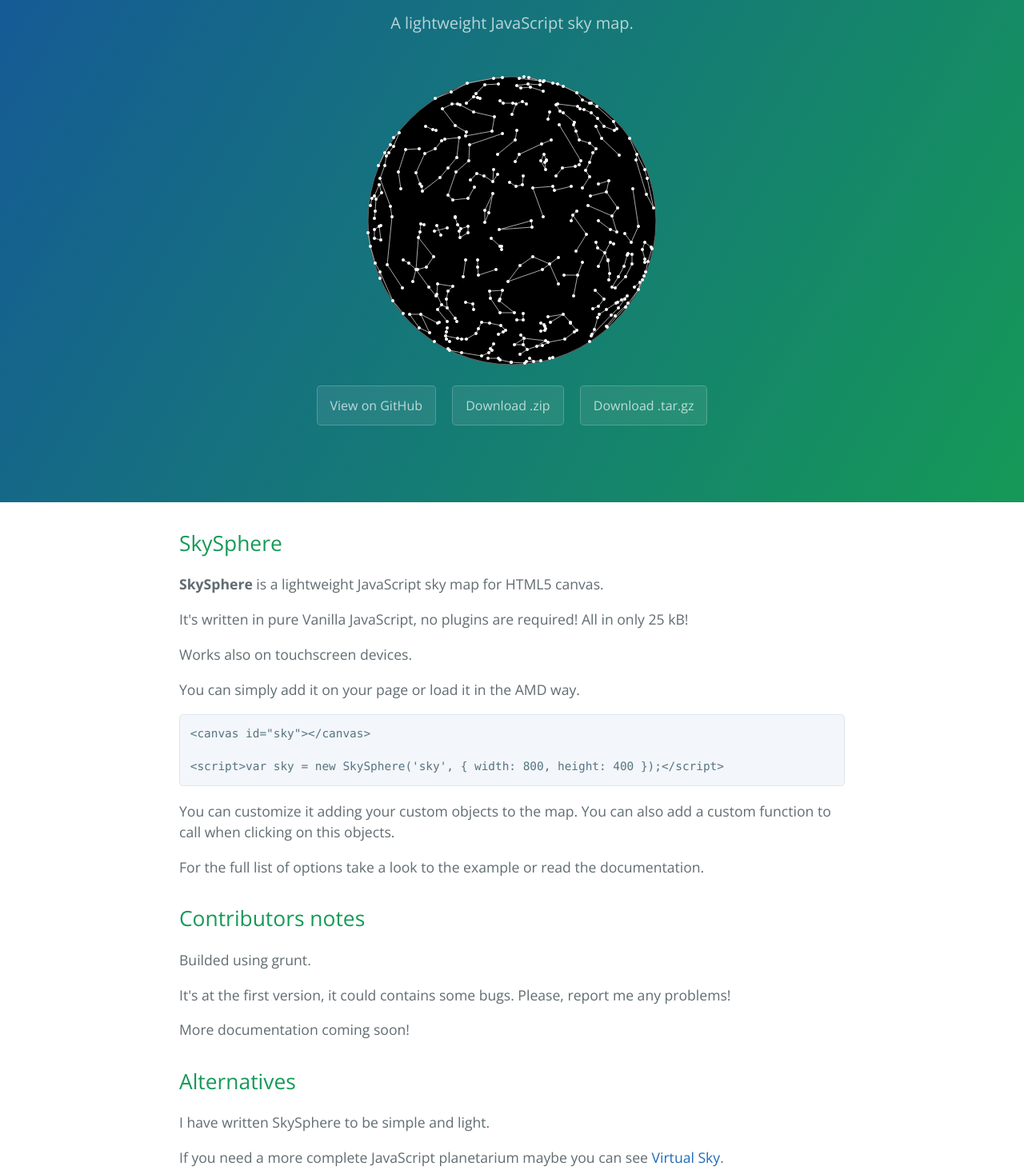
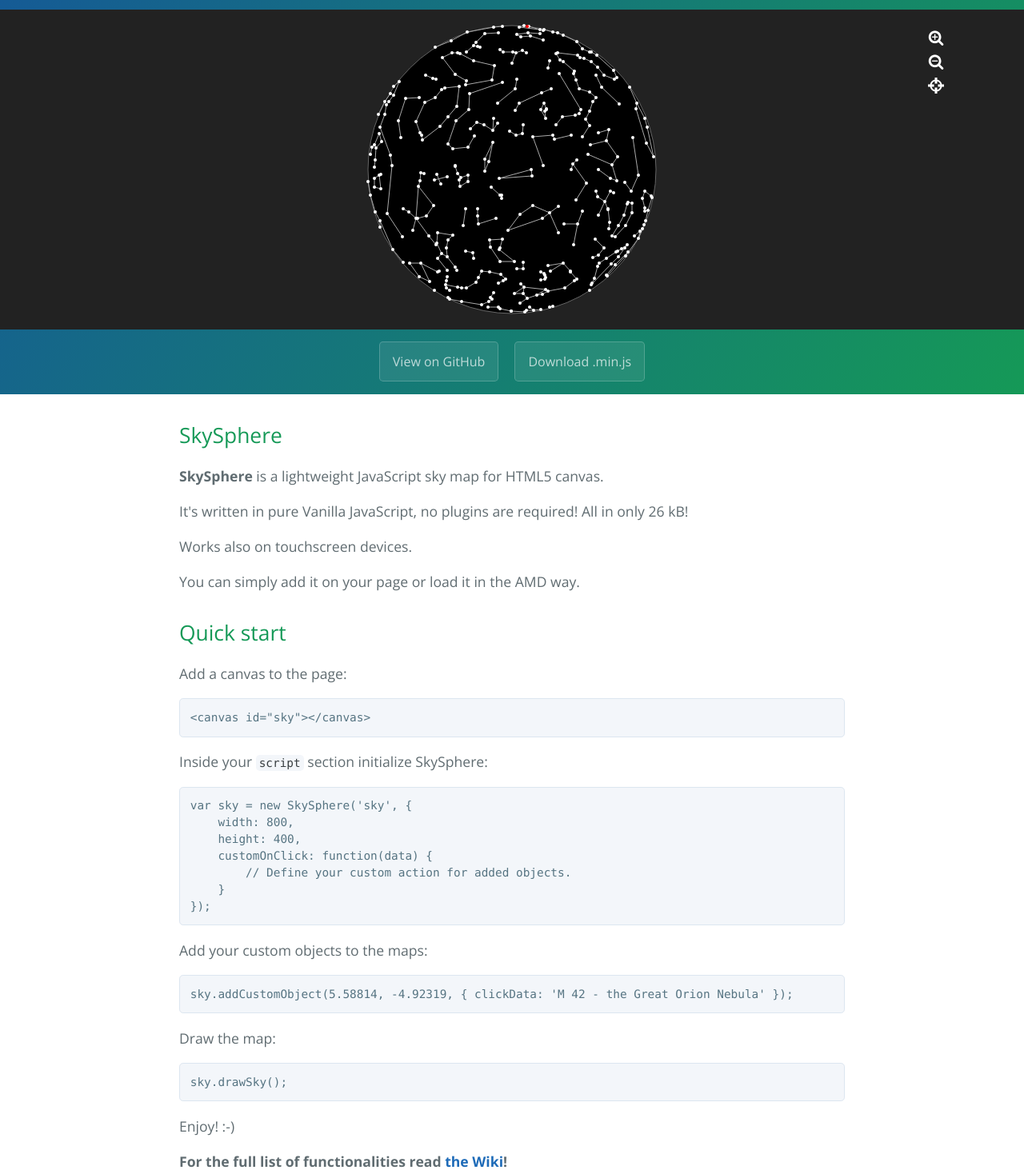
Before and after one commit to zonia3000/SkySphere, a website: page index.html in a window 1280 px wide. Shown: the part 161-1629 px from the top of the page at 80% size. Drawn offline with nearby package versions, Linux system fonts and the light colour scheme.

Commit message:
Site updated

```diff
--- a/index.html
+++ b/index.html
@@ -4,19 +4,25 @@
         <meta charset="UTF-8">
         <title>SkySphere by zonia3000</title>
         <meta name="viewport" content="width=device-width, initial-scale=1">
-    <link rel="stylesheet" type="text/css" href="stylesheets/normalize.css" media="screen">
-    <link href='https://fonts.googleapis.com/css?family=Open+Sans:400,700' rel='stylesheet' type='text/css'>
-    <link rel="stylesheet" type="text/css" href="stylesheets/stylesheet.css" media="screen">
-    <link rel="stylesheet" type="text/css" href="stylesheets/github-light.css" media="screen">
+        <link rel="stylesheet" type="text/css" href="stylesheets/normalize.css" media="screen"/>
+        <link href='https://fonts.googleapis.com/css?family=Open+Sans:400,700' rel='stylesheet' type='text/css'/>
+        <link rel="stylesheet" type="text/css" href="stylesheets/stylesheet.css" media="screen"/>
+        <link rel="stylesheet" type="text/css" href="stylesheets/github-light.css" media="screen"/>
+        <link rel="stylesheet" type="text/css" href="stylesheets/site.css" media="screen"/>
+        <link rel="stylesheet" type="text/css" href="stylesheets/fontello.css" media="screen"/>
     </head>
     <body>
         <section class="page-header">
             <h1 class="project-name">SkySphere</h1>
             <h2 class="project-tagline">A lightweight JavaScript sky map.</h2>
-      <canvas id="sky"></canvas><br/>
+            <div id="sky-wrapper">
+                <span class="icon icon-zoom-in" id="zoom-in"></span>
+                <span class="icon icon-zoom-out" id="zoom-out"></span>
+                <span class="icon icon-target" id="target" title="Go to M42"></span>
+                <canvas id="sky"></canvas>
+            </div>
             <a href="https://github.com/zonia3000/SkySphere" class="btn">View on GitHub</a>
-      <a href="https://github.com/zonia3000/SkySphere/zipball/master" class="btn">Download .zip</a>
-      <a href="https://github.com/zonia3000/SkySphere/tarball/master" class="btn">Download .tar.gz</a>
+            <a href="https://raw.githubusercontent.com/zonia3000/SkySphere/master/dist/sky-sphere.min.js" class="btn">Download .min.js</a>
         </section>
 
         <section class="main-content">
@@ -25,36 +31,39 @@
 
             <p><strong>SkySphere</strong> is a lightweight JavaScript sky map for HTML5 canvas.</p>
 
-<p>It's written in pure Vanilla JavaScript, no plugins are required! All in only 25 kB!</p>
+            <p>It's written in pure Vanilla JavaScript, no plugins are required! All in only 26 kB!</p>
 
             <p>Works also on touchscreen devices.</p>
 
             <p>You can simply add it on your page or load it in the AMD way.</p>
 
-<pre><code>&lt;canvas id="sky"&gt;&lt;/canvas&gt;
+            <h2>Quick start</h2>
 
-&lt;script&gt;var sky = new SkySphere('sky', { width: 800, height: 400 });&lt;/script&gt;
-</code></pre>
+            <p>Add a canvas to the page:</p>
 
-<p>You can customize it adding your custom objects to the map. You can also add a custom function to call when clicking on this objects.</p>
+            <pre>&lt;canvas id="sky"&gt;&lt;/canvas&gt;</pre>
 
-<p>For the full list of options take a look to the example or read the documentation.</p>
+            <p>Inside your <code>script</code> section initialize SkySphere:</p>
 
-<h2>
-<a id="contributors-notes" class="anchor" href="#contributors-notes" aria-hidden="true"><span class="octicon octicon-link"></span></a>Contributors notes</h2>
+            <pre>var sky = new SkySphere('sky', {
+    width: 800,
+    height: 400,
+    customOnClick: function(data) {
+        // Define your custom action for added objects.
+    }
+});</pre>
 
-<p>Builded using grunt.</p>
+            <p>Add your custom objects to the maps:</p>
 
-<p>It's at the first version, it could contains some bugs. Please, report me any problems!</p>
+            <pre>sky.addCustomObject(5.58814, -4.92319, { clickData: 'M 42 - the Great Orion Nebula' });</pre>
 
-<p>More documentation coming soon!</p>
+            <p>Draw the map:</p>
 
-<h2>
-<a id="alternatives" class="anchor" href="#alternatives" aria-hidden="true"><span class="octicon octicon-link"></span></a>Alternatives</h2>
+            <pre>sky.drawSky();</pre>
 
-<p>I have written SkySphere to be simple and light.</p>
+            <p>Enjoy! :-)</p>
 
-<p>If you need a more complete JavaScript planetarium maybe you can see <a href="http://slowe.github.io/VirtualSky/">Virtual Sky</a>.</p>
+            <p><strong>For the full list of functionalities read <a href="https://github.com/zonia3000/SkySphere/wiki">the Wiki</a>!</strong></p>
 
             <footer class="site-footer">
                 <span class="site-footer-owner"><a href="https://github.com/zonia3000/SkySphere">SkySphere</a> is maintained by <a href="https://github.com/zonia3000">zonia3000</a>.</span>
@@ -70,14 +79,39 @@
         </script>
         <script type="text/javascript">
             try {
-              var pageTracker = _gat._getTracker("UA-24924190");
+                var pageTracker = _gat._getTracker("UA-24924190-4");
                 pageTracker._trackPageview();
-            } catch(err) {}
+            } catch (err) {
+            }
         </script>
         <script src="https://cdn.rawgit.com/zonia3000/SkySphere/master/dist/sky-sphere.min.js"></script>
         <script>
-      var sky = new SkySphere('sky', { width: 800, height: 400 });
+            var sky = new SkySphere('sky', {
+                width: document.documentElement.clientWidth,
+                height: 400,
+                customOnClick: function (data) {
+                    alert(data);
+                }
+            });
+            var m42 = sky.addCustomObject(5.58814, -4.92319, {clickData: 'M 42 - the Great Orion Nebula'});
             sky.drawSky();
+            window.addEventListener('resize', function () {
+                sky.setContainerSize(document.documentElement.clientWidth, 400, true);
+            });
+
+            var zoomFactor = 1;
+            document.getElementById('zoom-out').addEventListener('click', function (e) {
+                zoomFactor -= 0.1;
+                sky.absoluteZoom(zoomFactor);
+            });
+            document.getElementById('zoom-in').addEventListener('click', function (e) {
+                zoomFactor += 0.1;
+                sky.absoluteZoom(zoomFactor);
+            });
+
+            document.getElementById('target').addEventListener('click', function () {
+                sky.centerSkyPoint(m42);
+            });
         </script>
     </body>
 </html>
--- a/params.json
+++ b/params.json
@@ -1 +1 @@
-{"name":"SkySphere","tagline":"A lightweight JavaScript sky map.","body":"## SkySphere\r\n\r\n**SkySphere** is a lightweight JavaScript sky map for HTML5 canvas.\r\n\r\nIt's written in pure Vanilla JavaScript, no plugins are required! All in only 25 kB!\r\n\r\nWorks also on touchscreen devices.\r\n\r\nYou can simply add it on your page or load it in the AMD way.\r\n\r\n    <canvas id=\"sky\"></canvas>\r\n    \r\n    <script>var sky = new SkySphere('sky');</script>\r\n\r\nYou can customize it adding your custom objects to the map. You can also add a custom function to call when clicking on this objects.\r\n\r\nFor the full list of options take a look to the example or read the documentation.\r\n\r\n## Contributors notes\r\n\r\nBuilded using grunt.\r\n\r\nIt's at the first version, it could contains some bugs. Please, report me any problems!\r\n\r\nMore documentation coming soon!\r\n\r\n## Alternatives\r\n\r\nI have written SkySphere to be simple and light.\r\n\r\nIf you need a more complete JavaScript planetarium maybe you can see [Virtual Sky](http://slowe.github.io/VirtualSky/).\r\n","google":"UA-24924190","note":"Don't delete this file! It's used internally to help with page regeneration."}
+{"name":"SkySphere","tagline":"A lightweight JavaScript sky map.","body":"## SkySphere\r\n\r\n**SkySphere** is a lightweight JavaScript sky map for HTML5 canvas.\r\n\r\nIt's written in pure Vanilla JavaScript, no plugins are required! All in only 25 kB!\r\n\r\nWorks also on touchscreen devices.\r\n\r\nYou can simply add it on your page or load it in the AMD way.\r\n\r\n    <canvas id=\"sky\"></canvas>\r\n    \r\n    <script>var sky = new SkySphere('sky');</script>\r\n\r\nYou can customize it adding your custom objects to the map. You can also add a custom function to call when clicking on this objects.\r\n\r\nFor the full list of options take a look to the example or read the documentation.\r\n\r\n## Contributors notes\r\n\r\nBuilded using grunt.\r\n\r\nIt's at the first version, it could contains some bugs. Please, report me any problems!\r\n\r\nMore documentation coming soon!\r\n\r\n## Alternatives\r\n\r\nI have written SkySphere to be simple and light.\r\n\r\nIf you need a more complete JavaScript planetarium maybe you can see [Virtual Sky](http://slowe.github.io/VirtualSky/).\r\n","google":"UA-24924190-4","note":"Don't delete this file! It's used internally to help with page regeneration."}
--- /dev/null
+++ b/stylesheets/fontello.css
@@ -0,0 +1,59 @@
+@font-face {
+  font-family: 'fontello';
+  src: url('../font/fontello.eot?11177257');
+  src: url('../font/fontello.eot?11177257#iefix') format('embedded-opentype'),
+       url('../font/fontello.woff?11177257') format('woff'),
+       url('../font/fontello.ttf?11177257') format('truetype'),
+       url('../font/fontello.svg?11177257#fontello') format('svg');
+  font-weight: normal;
+  font-style: normal;
+}
+/* Chrome hack: SVG is rendered more smooth in Windozze. 100% magic, uncomment if you need it. */
+/* Note, that will break hinting! In other OS-es font will be not as sharp as it could be */
+/*
+@media screen and (-webkit-min-device-pixel-ratio:0) {
+  @font-face {
+    font-family: 'fontello';
+    src: url('../font/fontello.svg?11177257#fontello') format('svg');
+  }
+}
+*/
+
+ [class^="icon-"]:before, [class*=" icon-"]:before {
+  font-family: "fontello";
+  font-style: normal;
+  font-weight: normal;
+  speak: none;
+
+  display: inline-block;
+  text-decoration: inherit;
+  width: 1em;
+  margin-right: .2em;
+  text-align: center;
+  /* opacity: .8; */
+
+  /* For safety - reset parent styles, that can break glyph codes*/
+  font-variant: normal;
+  text-transform: none;
+
+  /* fix buttons height, for twitter bootstrap */
+  line-height: 1em;
+
+  /* Animation center compensation - margins should be symmetric */
+  /* remove if not needed */
+  margin-left: .2em;
+
+  /* you can be more comfortable with increased icons size */
+  /* font-size: 120%; */
+
+  /* Font smoothing. That was taken from TWBS */
+  -webkit-font-smoothing: antialiased;
+  -moz-osx-font-smoothing: grayscale;
+
+  /* Uncomment for 3D effect */
+  /* text-shadow: 1px 1px 1px rgba(127, 127, 127, 0.3); */
+}
+
+.icon-zoom-in:before { content: '\e800'; } /* '' */
+.icon-zoom-out:before { content: '\e801'; } /* '' */
+.icon-target:before { content: '\e802'; } /* '' */
--- /dev/null
+++ b/stylesheets/site.css
@@ -0,0 +1,32 @@
+#sky {
+	margin: 0 -6rem;
+	background-color: #222;
+}
+
+#sky-wrapper {
+	position: relative;
+	margin-bottom: 9px;
+}
+
+#sky-wrapper .icon {
+	position: absolute;
+	cursor: pointer;
+	font-size: 20px;
+	right: 0;
+	-webkit-touch-callout: none;
+    -webkit-user-select: none;
+    -khtml-user-select: none;
+    -moz-user-select: none;
+    -ms-user-select: none;
+    user-select: none;
+}
+
+#zoom-in {
+	top: 20px;
+}
+#zoom-out {
+	top: 50px;
+}
+#target {
+	top: 80px;
+}
--- a/stylesheets/stylesheet.css
+++ b/stylesheets/stylesheet.css
@@ -17,7 +17,6 @@
 
 .btn {
   display: inline-block;
-  margin-bottom: 1rem;
   color: rgba(255, 255, 255, 0.7);
   background-color: rgba(255, 255, 255, 0.08);
   border-color: rgba(255, 255, 255, 0.2);
@@ -61,7 +60,7 @@
 
 @media screen and (min-width: 64em) {
   .page-header {
-    padding: 5rem 6rem; } }
+    padding: 1rem 6rem; } }
 
 @media screen and (min-width: 42em) and (max-width: 64em) {
   .page-header {
```
Also changed, not shown: font/fontello.ttf (added), font/fontello.woff (added), 2 other files. Lines whose indentation alone changed are shown as unchanged.
